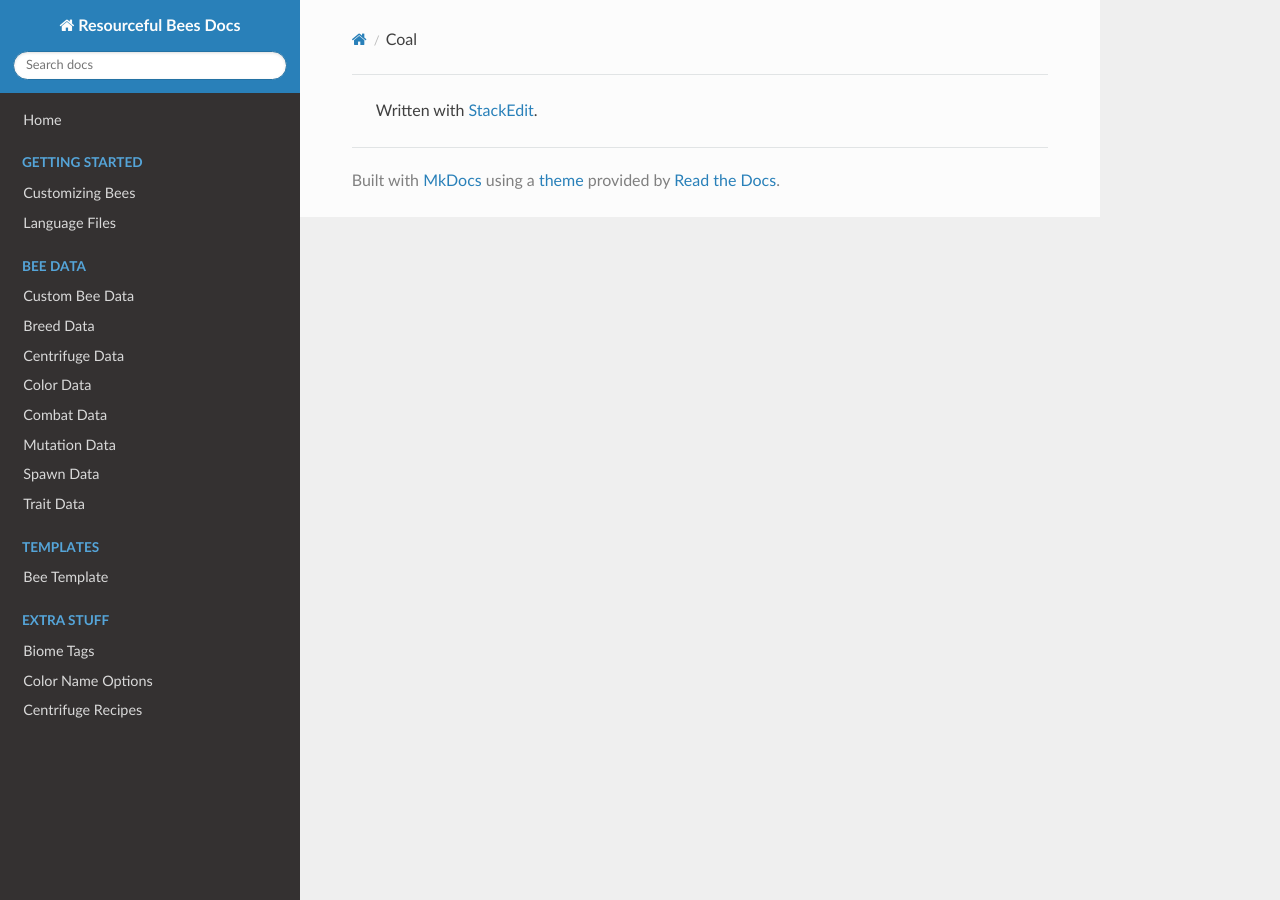
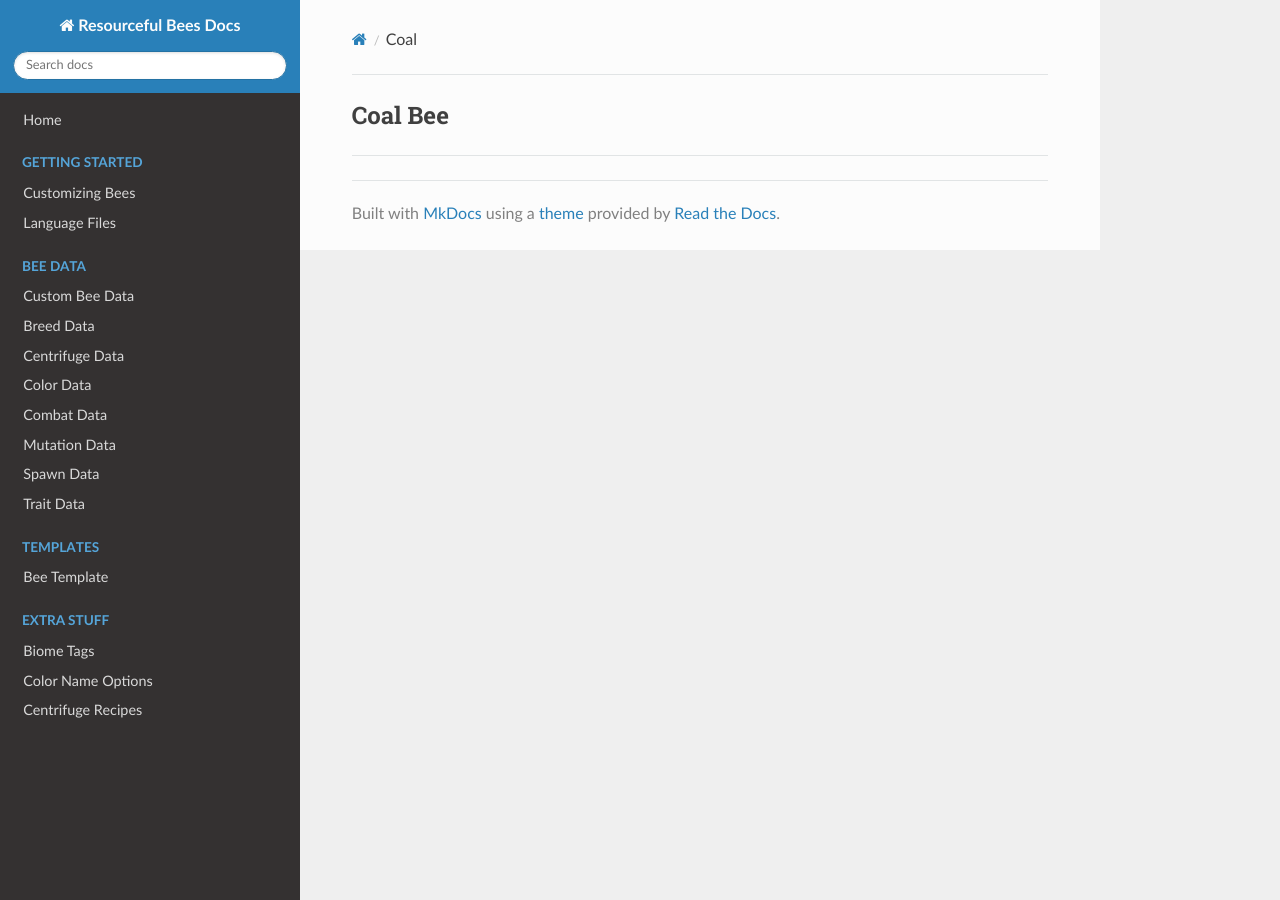
Before and after one commit to Team-Resourceful/ResourcefulBeesDocs, an MkDocs documentation site: the page built from docs/default_bees/coal.md, in a window 1280 px wide. Built offline with MkDocs 1.6.1, drawn with Linux system fonts in a browser that asks for light colours; nearby versions of some CDN libraries.

Commit message:
docs/default_bees/coal.md updated from https://stackedit.io/

```diff
--- a/docs/default_bees/coal.md
+++ b/docs/default_bees/coal.md
@@ -1,7 +1,6 @@
+## **Coal Bee**
+***
 
-
-
-> Written with [StackEdit](https://stackedit.io/).
 <!--stackedit_data:
-eyJoaXN0b3J5IjpbNzMwOTk4MTE2XX0=
+eyJoaXN0b3J5IjpbMjA3NjU4MTI3NV19
 -->
```
